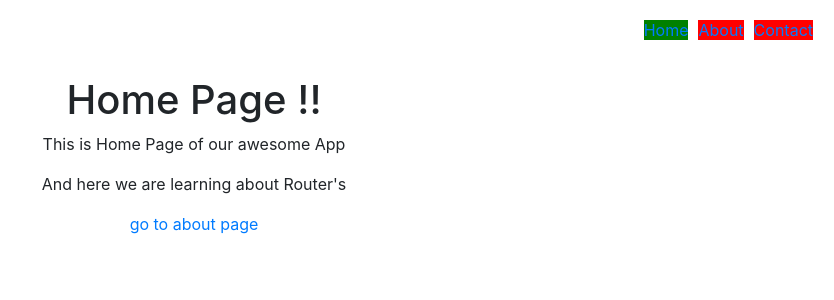
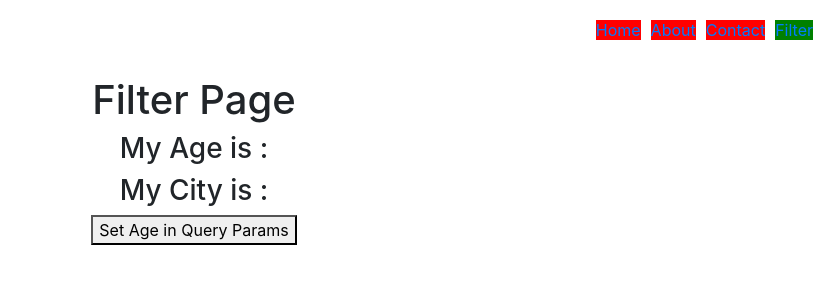
Before and after one commit to pranjali1210/React, a JavaScript app: page /filter in a window 1280 px wide. Before the commit this address led to /home. Shown: the top 300 px of the page, without its empty margins (446-1280 px from the left). Built offline with nearby package versions, Linux system fonts and the light colour scheme; the HTML template or start-up script is replaced by a standard one.

Commit message:
Use searchParams and setSearchParams in ReactJS

```diff
--- a/src/App.js
+++ b/src/App.js
@@ -5,6 +5,7 @@ import About from './component/About';
 import NavBar from './component/NavBar'
 import Page404 from './component/Page404';
 import User from './component/User';
+import Filter from './component/Filter';
 function App() {
 
   return(
@@ -16,6 +17,7 @@ function App() {
       <Route path='/about' element={<About />}/>
       <Route path='/user/:name' element={<User />}/>
       <Route path='/*' element={<Navigate to="/home" />}/>
+      <Route path='/filter' element={<Filter />}/>
       </Routes>
       </BrowserRouter>
     </div>
--- /dev/null
+++ b/src/component/Filter.js
@@ -0,0 +1,18 @@
+import {useSearchParams} from 'react-router-dom'
+function Filter()
+{
+    const [searchParams,setSearchParams]=useSearchParams()
+    console.warn(searchParams.get('age'))
+    console.warn(searchParams.get('city'))
+    const age=searchParams.get('age')
+    const city=searchParams.get('city')
+    return(
+        <div>
+            <h1>Filter Page</h1>
+            <h3>My Age is : {age}</h3>
+            <h3>My City is : {city}</h3>
+            <button onClick={()=>setSearchParams({age:40})}>Set Age in Query Params</button>
+        </div>
+    )
+}
+export default Filter
--- a/src/component/NavBar.js
+++ b/src/component/NavBar.js
@@ -15,7 +15,8 @@ function NavBar()
             <li><NavLink
             style={({isActive})=>{return {backgroundColor: isActive ?'green':'red'}}}
             className="navbarLink" to="/contact">Contact</NavLink></li>
-
+            <li><NavLink style={({isActive})=>{return {backgroundColor: isActive ?'green':'red'}}}
+            className="navbarLink" to="/filter">Filter</NavLink></li>
         </ul>
         </div>
     )
```
